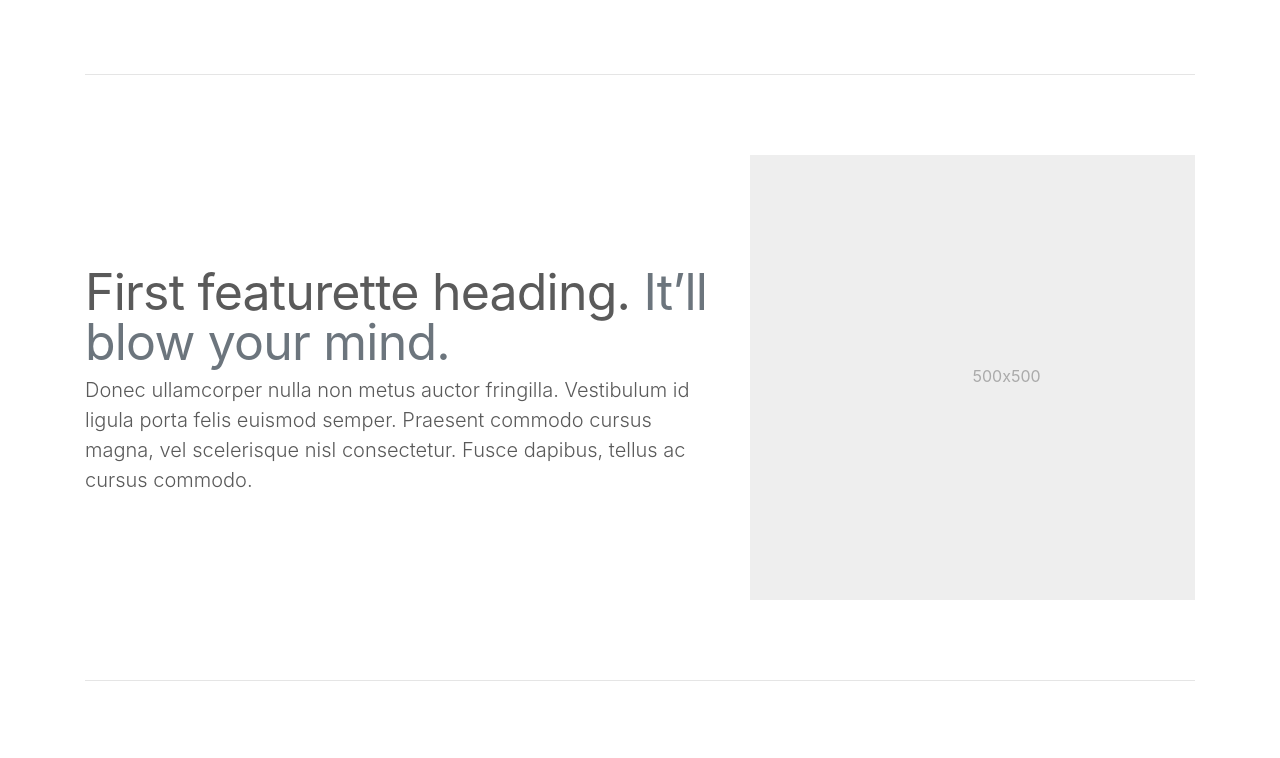
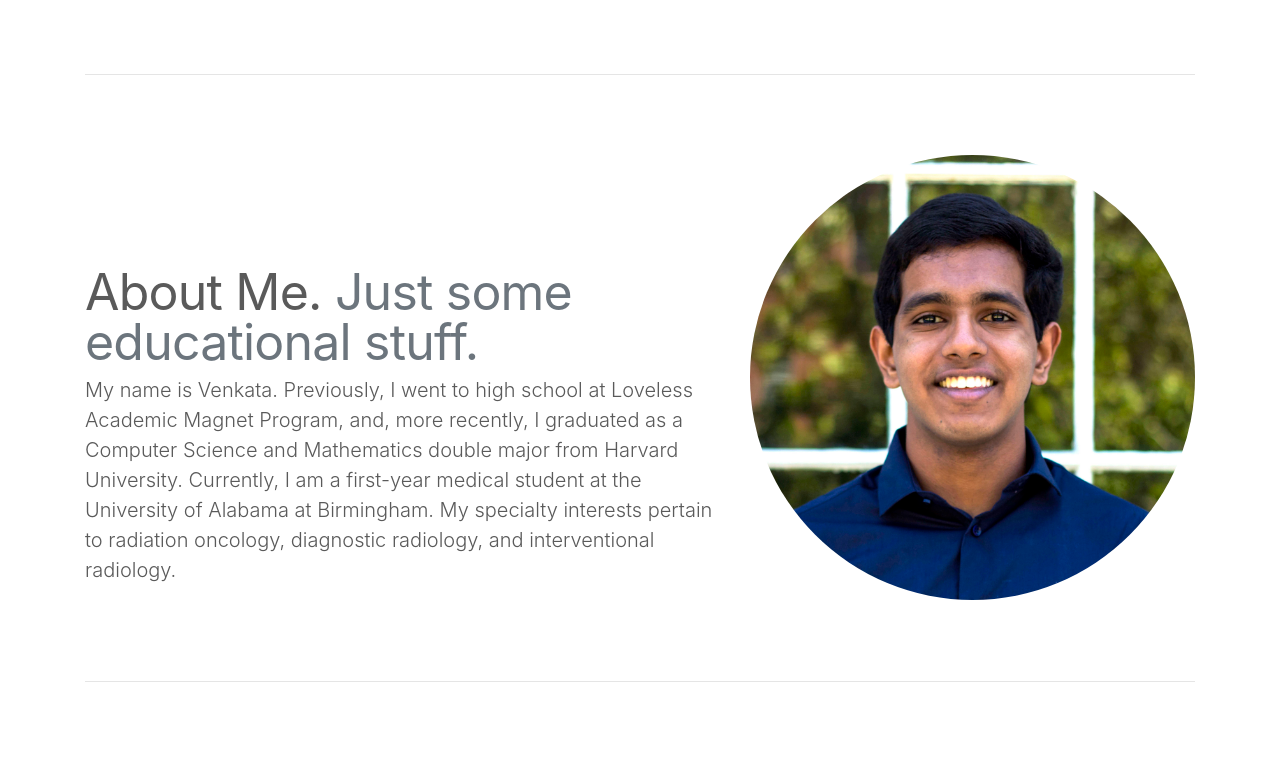
Before and after one commit to venkatamacha/personal_website, a plain HTML site: page home.html in a window 1280 px wide. Shown: the part 566-1324 px from the top of the page. Drawn offline with nearby package versions, Linux system fonts and the light colour scheme.

Commit message:
Got good enough changes for the day

```diff
--- a/home.html
+++ b/home.html
@@ -121,11 +121,11 @@ extra_css: "carousel.css"
 
     <div class="row featurette">
       <div class="col-md-7">
-        <h2 class="featurette-heading">First featurette heading. <span class="text-muted">It’ll blow your mind.</span></h2>
-        <p class="lead">Donec ullamcorper nulla non metus auctor fringilla. Vestibulum id ligula porta felis euismod semper. Praesent commodo cursus magna, vel scelerisque nisl consectetur. Fusce dapibus, tellus ac cursus commodo.</p>
+        <h2 class="featurette-heading">About Me. <span class="text-muted">Just some educational stuff.</span></h2>
+        <p class="lead">My name is Venkata. Previously, I went to high school at Loveless Academic Magnet Program, and, more recently, I graduated as a Computer Science and Mathematics double major from Harvard University. Currently, I am a first-year medical student at the University of Alabama at Birmingham. My specialty interests pertain to radiation oncology, diagnostic radiology, and interventional radiology.</p>
       </div>
       <div class="col-md-5">
-        <svg class="bd-placeholder-img bd-placeholder-img-lg featurette-image img-fluid mx-auto" width="500" height="500" xmlns="http://www.w3.org/2000/svg" preserveAspectRatio="xMidYMid slice" focusable="false" role="img" aria-label="Placeholder: 500x500"><title>Placeholder</title><rect width="100%" height="100%" fill="#eee"></rect><text x="50%" y="50%" fill="#aaa" dy=".3em">500x500</text></svg>
+        <img class="bd-placeholder-img rounded-circle bd-placeholder-img-lg featurette-image img-fluid mx-auto" width="500" height="500" src="bio.jpg" preserveAspectRatio="xMidYMid slice" focusable="false" role="img" aria-label="Placeholder: 500x500"><title>Placeholder</title><rect width="100%" height="100%" fill="#eee"></rect><!-- <text x="50%" y="50%" fill="#aaa" dy=".3em">500x500</text> --></img>
       </div>
     </div>
 
```
Also changed, not shown: bio.jpg (added).
